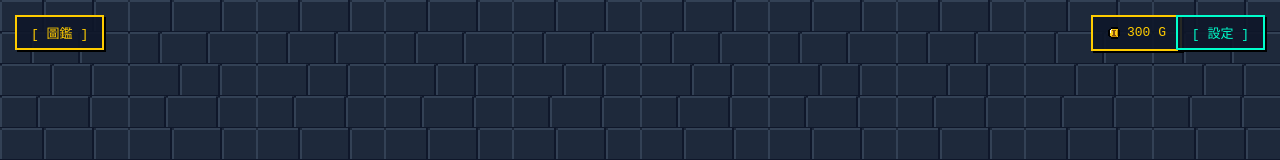
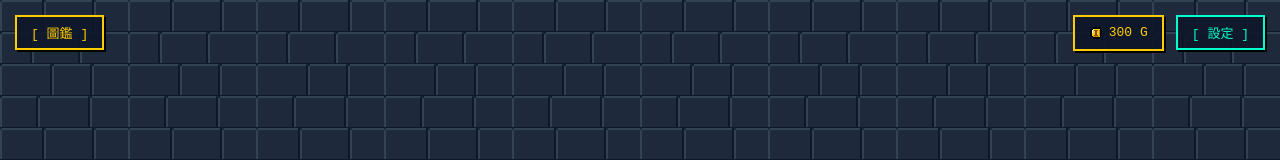
Before and after one commit to YaodeChiang4181/A-little-Game, a React (Vite) app in the folder frontend/: page / in a window 1280 px wide. Shown: the top 160 px of the page. Built offline with nearby package versions, Linux system fonts and the light colour scheme; the HTML template or start-up script is replaced by a standard one; a web font is replaced by a local one; what peerjs would draw is missing.

Commit message:
fix(ui): wrap desktop top-right controls with flex container and add 12px gap to prevent button sticking

```diff
--- a/frontend/src/App.tsx
+++ b/frontend/src/App.tsx
@@ -430,9 +430,11 @@ export default function App() {
         [ 圖鑑 ]
       </button>
 
-      {/* 頂部右上角：個人錢包金幣 (點擊亦可快速開啟商城，避開中央名冊) */}
+      {/* ============ 電腦版右上角導覽控制區 (Flex 排版，保證清晰街機間距) ============ */}
+      <div className="desktop-top-right-nav desktop-only">
+        {/* 個人錢包金幣 (點擊亦可快速開啟商城) */}
         <div
-        className={`gold-badge-chip desktop-only ${gameState === 'playing' ? 'in-battle' : ''}`}
+          className="gold-badge-chip"
           onClick={() => {
             soundManager.playSfx('click');
             setShowShop(true);
@@ -446,7 +448,7 @@ export default function App() {
         {/* 電腦版設定按鈕 (僅在 idle 首頁右上角顯示，與左上角圖鑑對稱) */}
         {gameState === 'idle' && (
           <button
-          className="settings-btn desktop-only"
+            className="settings-btn"
             onClick={() => {
               soundManager.playSfx('click');
               setShowSettings(true);
@@ -459,7 +461,7 @@ export default function App() {
         {/* 電腦版 Menu 選單按鈕 (僅在 playing 戰鬥中顯示為局內暫停與設定選單) */}
         {gameState === 'playing' && !showTutorial && !showMenu && (
           <button
-          className="help-btn desktop-only"
+            className="help-btn"
             onClick={() => {
               soundManager.playSfx('click');
               setShowMenu(true);
@@ -471,6 +473,7 @@ export default function App() {
             <div style={{ width: '24px', height: '4px', background: '#fff', margin: '2px 0' }} />
           </button>
         )}
+      </div>
 
       {/* ============ 手機版專屬頂部導覽與 HUD 狀態列 (Docked Top Header) ============ */}
       <header className="mobile-header-bar mobile-only">
--- a/frontend/src/index.css
+++ b/frontend/src/index.css
@@ -767,13 +767,33 @@ html, body {
   background: #334155;
 }
 
-/* 金幣計數晶片 (電腦版右上角佈局，徹底避開中央對陣名冊) */
-.gold-badge-chip {
+/* ================= 電腦版頂部右上角控制區 (Flex 容器，具備 12px 舒適街機間距) ================= */
+.desktop-top-right-nav {
   position: absolute;
   top: 15px;
-  right: 98px;
+  right: 15px;
+  display: flex;
+  align-items: center;
+  gap: 12px;
+  z-index: 100;
+}
+.desktop-top-right-nav .gold-badge-chip,
+.desktop-top-right-nav .settings-btn,
+.desktop-top-right-nav .help-btn {
+  position: static;
+  top: auto;
+  right: auto;
   left: auto;
   transform: none;
+}
+.desktop-top-right-nav .gold-badge-chip:hover,
+.desktop-top-right-nav .settings-btn:hover,
+.desktop-top-right-nav .help-btn:hover {
+  transform: translateY(-2px);
+}
+
+/* 金幣計數晶片 */
+.gold-badge-chip {
   background: rgba(15, 23, 42, 0.92);
   color: #ffcc00;
   border: 2px solid #ffcc00;
@@ -792,10 +812,6 @@ html, body {
 .gold-badge-chip:hover {
   background: #334155;
   transform: translateY(-2px);
-}
-/* 對局中：右上角為 [ ☰ ] 選單按鈕 (寬度約44px)，金幣移至 right: 68px 緊鄰其左側 */
-.gold-badge-chip.in-battle {
-  right: 68px;
 }
 
 /* ================= 角色特性與戰場環境全新 UI 樣式 ================= */
```
Also changed, not shown: 1 other file (tests, documents, lock files or other folders). Lines whose indentation alone changed are shown as unchanged.
